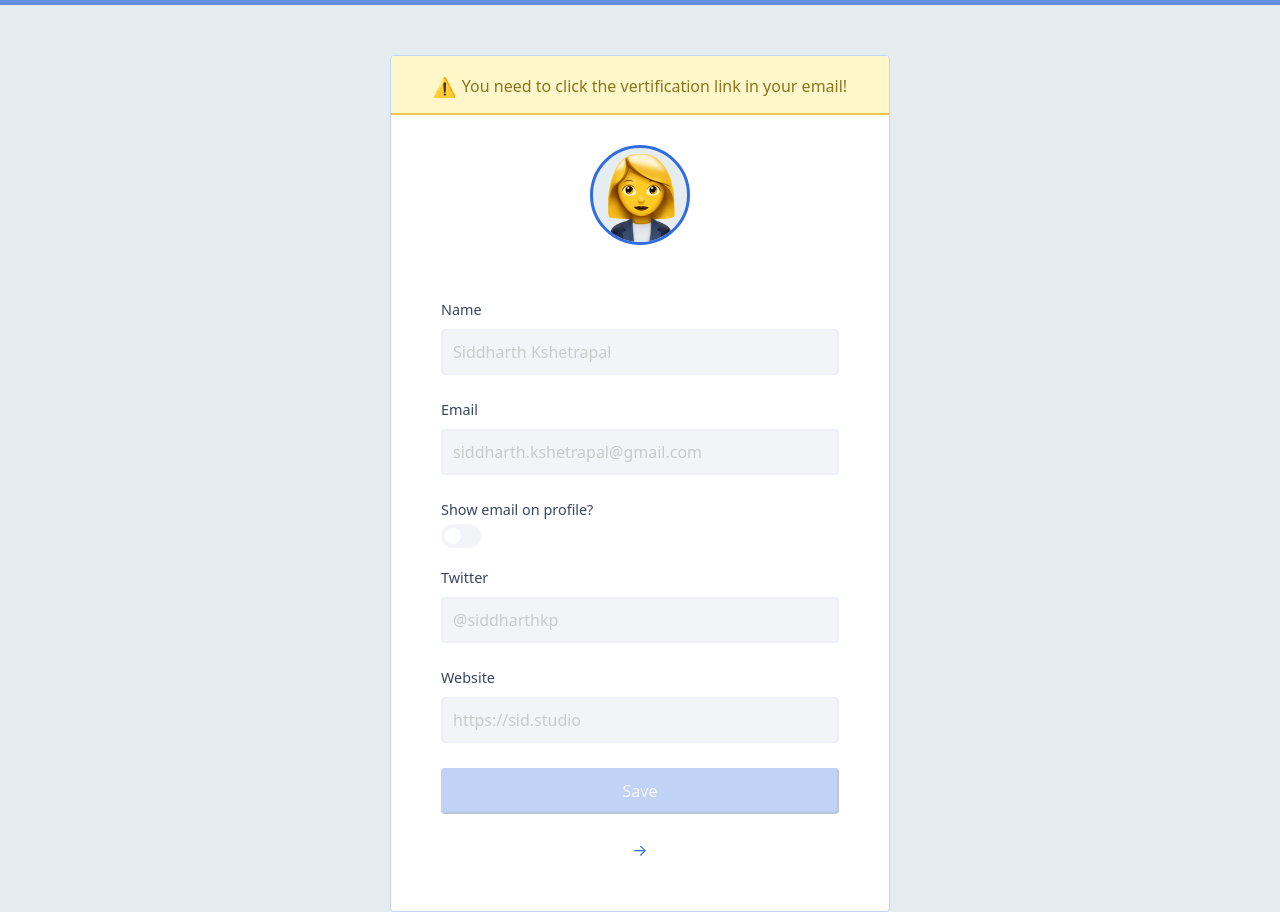
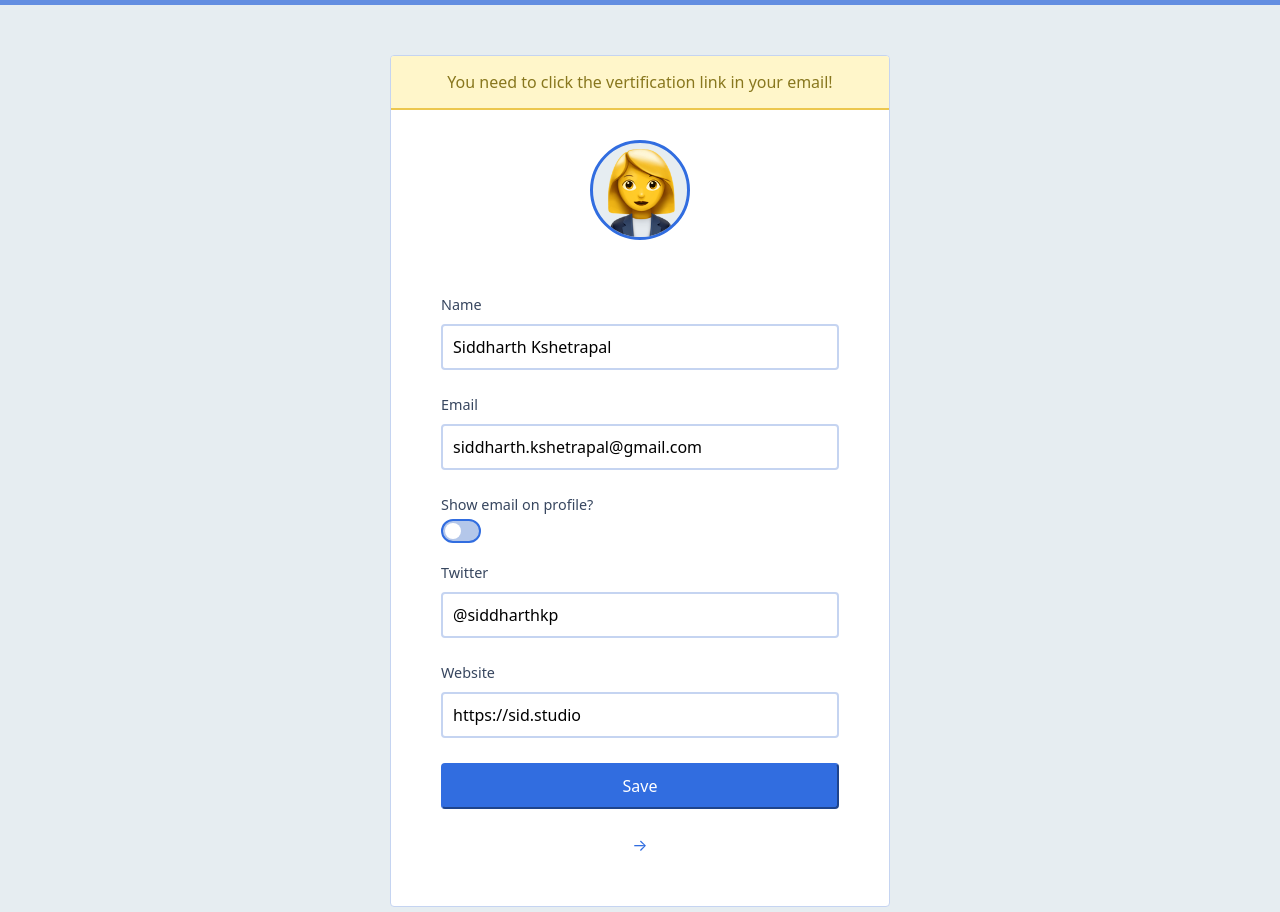
Before and after one commit to siddharthkp/regithub, a React (Create React App) app: page /profile in a window 1280 px wide. Built offline with nearby package versions, Linux system fonts and the light colour scheme.

Commit message:
it's rewind time

```diff
--- a/src/App.css
+++ b/src/App.css
@@ -352,7 +352,7 @@ h3 {
 h2 {
   color: #316de0;
 }
-d::before {
+.home small::before {
   content: '•';
 
   color: #638ee1;
--- a/src/components/alert.js
+++ b/src/components/alert.js
@@ -1,11 +1,7 @@
 import React from 'react'
 
 function Alert(props) {
-  return (
-    <div className="alert" {...props}>
-      {props.children}
-    </div>
-  )
+  return <div className="alert">{props.message}</div>
 }
 
 export default Alert
--- a/src/components/button.js
+++ b/src/components/button.js
@@ -1,11 +1,8 @@
 import React from 'react'
-import Form from './form'
+import useFormContext from './use-form-context'
 
 function Button(props) {
-  let disabled = false
-
-  const FormContext = React.useContext(Form.Context)
-  if (FormContext) disabled = FormContext.disabled
+  const { disabled } = useFormContext(props)
 
   return <button {...props} disabled={disabled} />
 }
--- a/src/components/form.js
+++ b/src/components/form.js
@@ -1,22 +1,9 @@
 import React from 'react'
 
-const FormContext = React.createContext()
-
 function Form(props) {
-  function onSubmit(event) {
-    event.preventDefault()
-    props.onSubmit()
-  }
-
   return (
-    <form
-      {...props}
-      className={'form ' + props.className}
-      onSubmit={onSubmit}
-    >
-      <FormContext.Provider value={{ disabled: props.disabled }}>
-        {props.children}
-      </FormContext.Provider>
+    <form className="form" onSubmit={props.onSubmit}>
+      {props.children}
     </form>
   )
 }
@@ -25,5 +12,6 @@ Form.defaultProps = {
   className: ''
 }
 
-Form.Context = FormContext
+// Form.Context = React.createContext()
+
 export default Form
--- a/src/components/input.js
+++ b/src/components/input.js
@@ -1,8 +1,8 @@
 import React from 'react'
-import Form from './form'
+import useFormContext from './use-form-context'
 
 function Input(props) {
-  const { disabled } = React.useContext(Form.Context)
+  const { disabled } = useFormContext(props)
 
   return <input {...props} disabled={disabled} />
 }
--- a/src/components/switch.js
+++ b/src/components/switch.js
@@ -2,14 +2,14 @@ import React from 'react'
 import Form from './form'
 
 function Switch(props) {
-  const { disabled } = React.useContext(Form.Context)
+  const { disabled } = useFormContext(props)
 
   return (
     <label className="switch-container">
       <span className="switch">
         <input
+          disabled={disabled}
           type="checkbox"
-          disabled={disabled}
           checked={props.value}
           onChange={props.onClick || props.onToggle || props.onChange}
         />
@@ -21,7 +21,17 @@ function Switch(props) {
 }
 
 Switch.defaultProps = {
+  disabled: false,
   onChange: function noop() {}
 }
 
 export default Switch
+
+function useFormContext(props) {
+  let disabled = props.disabled
+
+  const context = React.useContext(Form.Context || {})
+  if (context) disabled = context.disabled
+
+  return { disabled }
+}
--- /dev/null
+++ b/src/components/use-form-context.js
@@ -0,0 +1,13 @@
+import React from 'react'
+import Form from './form'
+
+function useFormContext(props) {
+  let disabled = props.disabled
+
+  const context = React.useContext(Form.Context || {})
+  if (context) disabled = context.disabled
+
+  return { disabled }
+}
+
+export default useFormContext
--- a/src/pages/home.js
+++ b/src/pages/home.js
@@ -13,7 +13,7 @@ function Profile(props) {
       <div>
         I build tools and services for frontend developers. <br />
         <br />
-        bundlesize <d /> react.games <d /> tinyreact.email
+        bundlesize <small /> react.games <small /> tinyreact.email
       </div>
       <div>
         past: Design Systems at Auth0, Frontend Architect Practo
--- a/src/pages/login.js
+++ b/src/pages/login.js
@@ -1,44 +1,57 @@
 import React from 'react'
 import Avatar from '../components/avatar'
 import Form from '../components/form'
+import Input from '../components/input'
 import Switch from '../components/switch'
 
-function LoginForm(props) {
-  const [disabled, onChange] = useSmartSubmit(true)
+class LoginForm extends React.Component {
+  constructor(props) {
+    super(props)
 
+    this.state = {
+      name: props.user.name.first || 'you',
+      remember: false,
+      disabled: true
+    }
+  }
+  onRememberToggle = () => {
+    this.setState({ remember: !this.state.remember })
+  }
+  onChange = event => {
+    const disabled = event.target.value.length === 0
+    this.setState({ disabled })
+  }
+  onSubmit = event => {
+    event.preventDefault()
+    this.props.onSubmit()
+  }
+  render() {
     return (
       <div className="login-form">
-      <Avatar src={props.user.avatar} />
+        <Avatar />
 
-      <div>Welcome back, {props.user.name.first}!</div>
+        <div>Welcome back, {this.state.name}!</div>
 
-      <Form onSubmit={props.onSubmit}>
-        <input
-          onChange={onChange}
+        <Form onSubmit={this.onSubmit}>
+          <Input
+            onChange={this.onChange}
             type="password"
             name="password"
             placeholder="enter your password"
           />
 
-        <button type="submit" disabled={disabled}>
+          <button type="submit" disabled={this.state.disabled}>
             Log in
           </button>
 
-        <Switch label="Remember me" />
+          <Switch
+            label="Remember me"
+            onClick={this.onRememberToggle}
+          />
         </Form>
       </div>
     )
   }
-
-function useSmartSubmit(defaultState) {
-  const [disabled, setDisabled] = React.useState(defaultState)
-
-  const onChange = event => {
-    const disabled = event.target.value.length === 0
-    setDisabled(disabled)
-  }
-
-  return [disabled, onChange]
 }
 
 export default LoginForm
--- a/src/pages/profile.js
+++ b/src/pages/profile.js
@@ -11,15 +11,12 @@ function Profile(props) {
   return (
     <div className="profile">
       {props.user.verified ? null : (
-        <Alert>
-          <Icon name="warning" />
-          You need to click the vertification link in your email!
-        </Alert>
+        <Alert message="You need to click the vertification link in your email!" />
       )}
 
       <Avatar src={props.user.avatar} />
 
-      <Form onSubmit={props.onSubmit} disabled={!props.user.verified}>
+      <Form disabled={!props.user.verified} onSubmit={props.onSubmit}>
         <label htmlFor="name">Name</label>
         <Input
           id="name"
@@ -35,16 +32,12 @@ function Profile(props) {
           defaultValue={props.user.email}
         />
 
-        {props.user.email ? (
-          <React.Fragment>
         <label htmlFor="show_email">Show email on profile?</label>
         <Switch
           id="show_email"
           name="show_email"
           defaultValue={props.user.show_email}
         />
-          </React.Fragment>
-        ) : null}
 
         <label htmlFor="twitter">Twitter</label>
         <Input
```
Also changed, not shown: 2 other files (tests, documents, lock files or other folders). Lines whose indentation alone changed are shown as unchanged.
